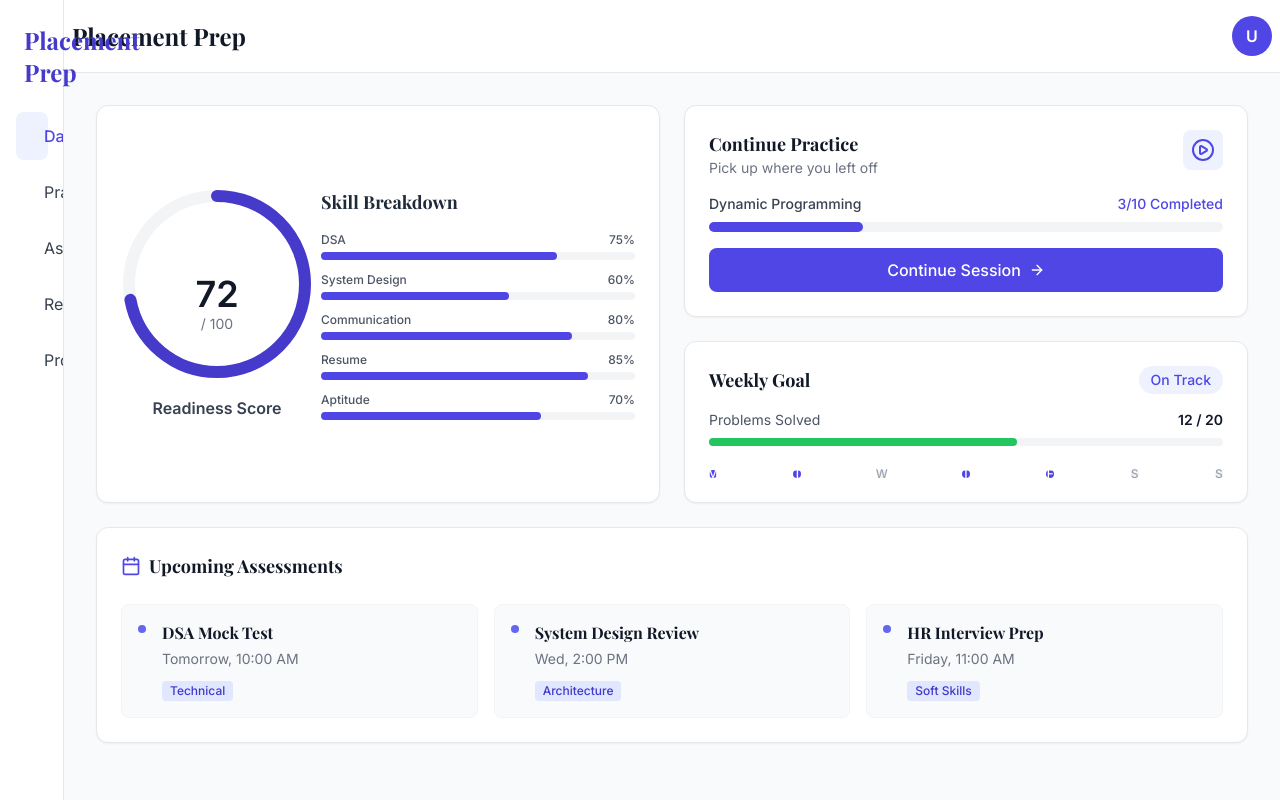
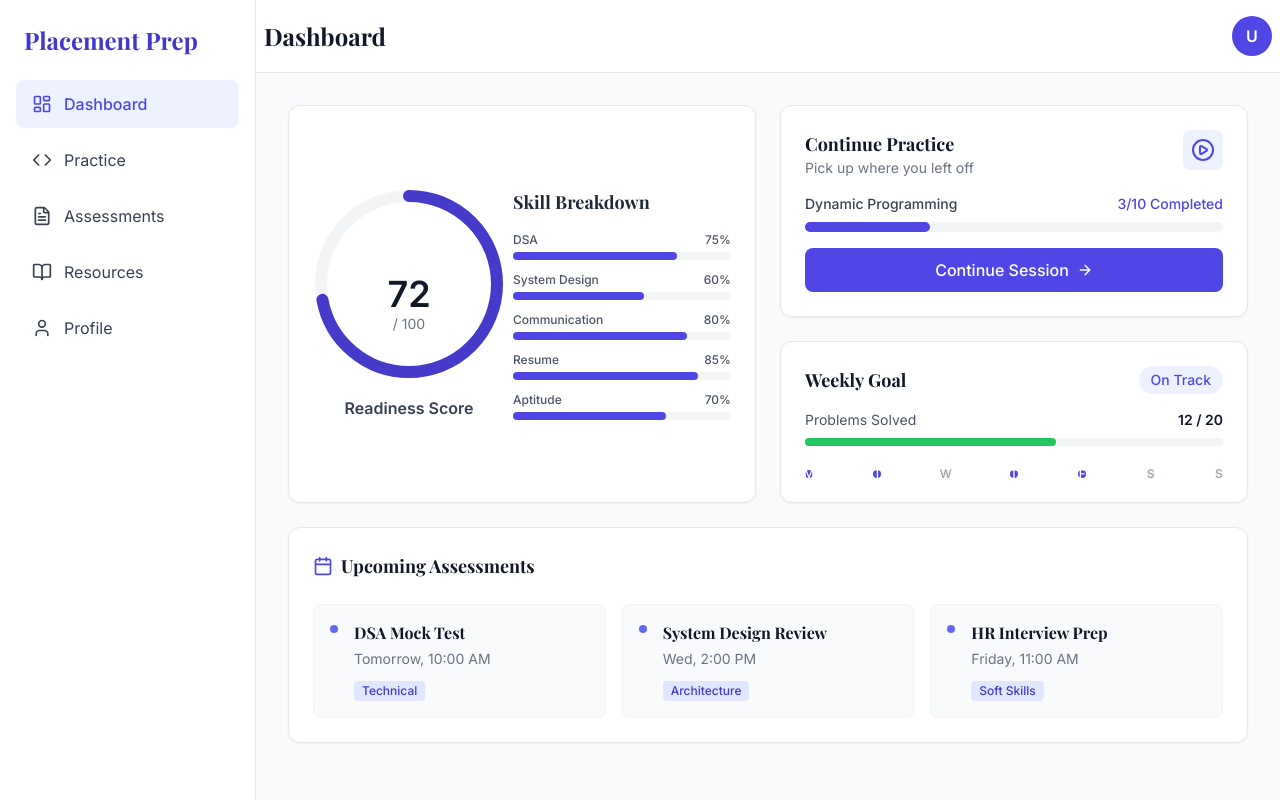
Before and after one commit to Divya07-22/Placement-Kodnest, a React (Vite) app: page /dashboard in a window 1280 px wide. Built offline with nearby package versions, Linux system fonts and the light colour scheme.

Commit message:
Refactor: Switch Dashboard to CSS Grid layout

```diff
--- a/src/layouts/DashboardLayout.jsx
+++ b/src/layouts/DashboardLayout.jsx
@@ -14,11 +14,11 @@
     ];
 
     return (
-        <div className="min-h-screen bg-gray-50 flex flex-row">
-            {/* Sidebar (Fixed) */}
-            <aside className="fixed left-0 top-0 h-screen w-64 bg-white border-r border-gray-200 flex flex-col z-50">
+        <div className="min-h-screen bg-gray-50 grid grid-cols-[256px_1fr]">
+            {/* Sidebar */}
+            <aside className="bg-white border-r border-gray-200 flex flex-col h-screen sticky top-0">
                 <div className="p-6">
-                    <h2 className="text-2xl font-bold text-primary">Placement Prep</h2>
+                    <h2 className="text-2xl font-bold text-indigo-700">Placement Prep</h2>
                 </div>
                 <nav className="px-4 space-y-2 flex-1 overflow-y-auto">
                     {navItems.map((item) => {
@@ -41,11 +41,11 @@
                 </nav>
             </aside>
 
-            {/* Main Content (Offset) */}
-            <div className="flex-1 ml-64 flex flex-col min-h-screen">
+            {/* Main Content */}
+            <div className="flex flex-col min-w-0">
                 {/* Header */}
                 <header className="sticky top-0 z-40 bg-white border-b border-gray-200 px-8 py-4 flex items-center justify-between">
-                    <h1 className="text-2xl font-semibold text-gray-900">Placement Prep</h1>
+                    <h1 className="text-2xl font-semibold text-gray-900">Dashboard</h1>
                     <div className="flex items-center gap-4">
                         <div className="w-10 h-10 bg-indigo-600 rounded-full flex items-center justify-center text-white font-semibold">
                             U
```
